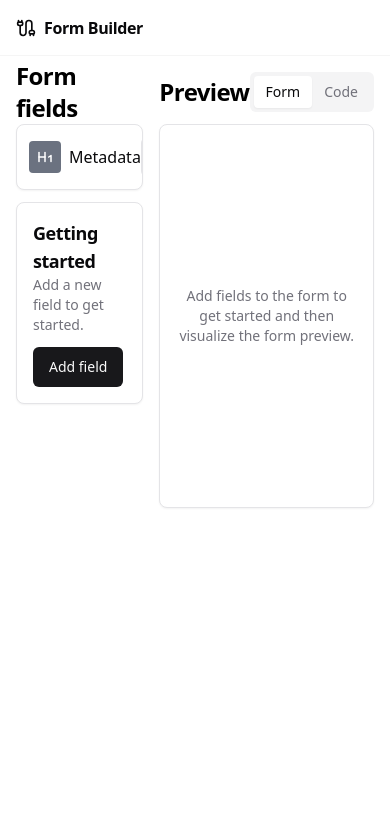
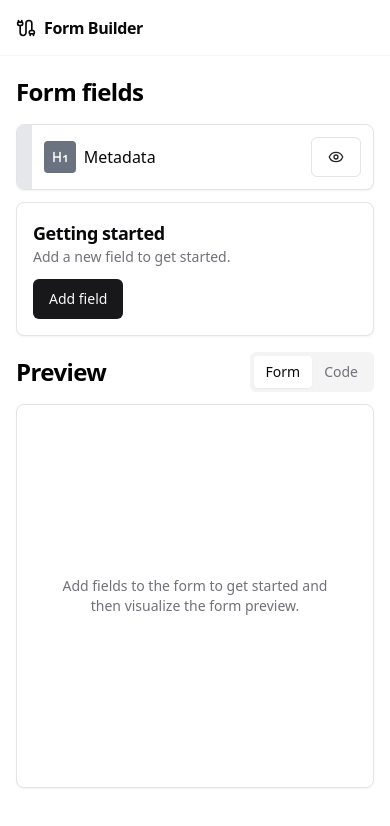
Before and after one commit to pedrostanzani/form-builder, a Next.js app: page / in a window 390 px wide. Shown: the top 826 px of the page. Built offline with nearby package versions, Linux system fonts and the light colour scheme.

Commit message:
Responsiveness

```diff
--- a/src/components/form-builder.tsx
+++ b/src/components/form-builder.tsx
@@ -204,7 +204,7 @@ export function FormBuilder({
   };
 
   return (
-    <main className="flex flex-1 pt-4 px-4 gap-4 pb-4">
+    <main className="flex sm:flex-row flex-col flex-1 pt-4 px-4 gap-4 pb-4">
       <div className="w-full">
         <div className="mb-3 h-10 flex items-center">
           <h2 className="text-2xl font-bold tracking-tight">Form fields</h2>
```
